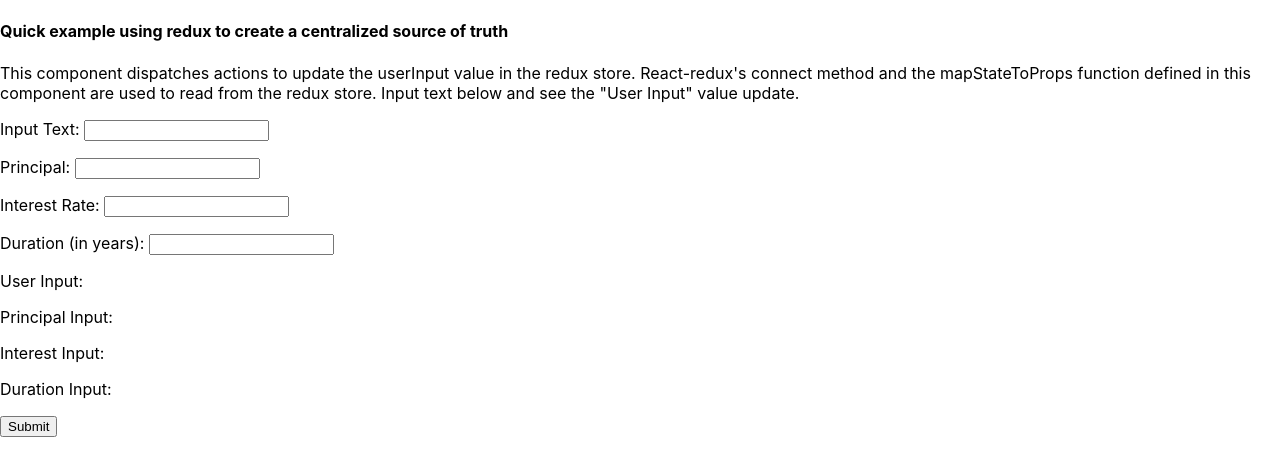
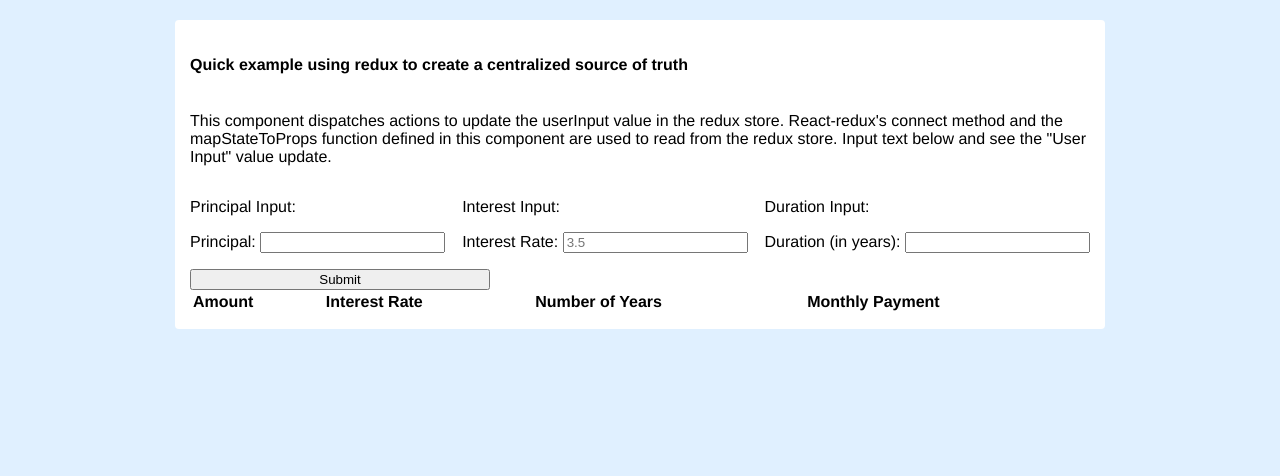
Before and after one commit to toaney/react-starter, a React (Create React App) app: page / in a window 1280 px wide. Shown: the top 476 px of the page. Built offline with nearby package versions, Linux system fonts and the light colour scheme.

Commit message:
add scss and basic styling

```diff
--- a/package.json
+++ b/package.json
@@ -6,10 +6,11 @@
     "@testing-library/jest-dom": "^4.2.4",
     "@testing-library/react": "^9.3.2",
     "@testing-library/user-event": "^7.1.2",
+    "node-sass": "^4.14.1",
     "react": "^16.13.1",
     "react-dom": "^16.13.1",
+    "react-redux": "^7.2.0",
     "react-scripts": "3.4.3",
-    "react-redux": "^7.2.0",
     "redux": "^4.0.5"
   },
   "scripts": {
--- a/src/App.css
+++ /dev/null
@@ -1,38 +0,0 @@
-.App {
-  text-align: center;
-}
-
-.App-logo {
-  height: 40vmin;
-  pointer-events: none;
-}
-
-@media (prefers-reduced-motion: no-preference) {
-  .App-logo {
-    animation: App-logo-spin infinite 20s linear;
-  }
-}
-
-.App-header {
-  background-color: #282c34;
-  min-height: 100vh;
-  display: flex;
-  flex-direction: column;
-  align-items: center;
-  justify-content: center;
-  font-size: calc(10px + 2vmin);
-  color: white;
-}
-
-.App-link {
-  color: #61dafb;
-}
-
-@keyframes App-logo-spin {
-  from {
-    transform: rotate(0deg);
-  }
-  to {
-    transform: rotate(360deg);
-  }
-}
--- a/src/App.js
+++ b/src/App.js
@@ -1,6 +1,5 @@
 
 import React, { useState, useEffect } from 'react';
-import './App.css';
 import { connect } from 'react-redux';
 import * as inputActions from './actions/userInputAction';
 // import { updateUserInput, updatePrincipalInput, updateInterestInput, updateDurationInput } from './actions/userInputAction';
@@ -37,40 +36,71 @@ const ReduxStateExample = ({dispatch, userInput, quotes}) => {
   return (
       <div className="content-container">
           <div className="content">
-              <div className="content-centered content-container">
             <h4>Quick example using redux to create a centralized source of truth</h4>
             <p>This component dispatches actions to update the userInput value in the redux store. React-redux's connect method and the mapStateToProps function defined in this component are used to read from the redux store. Input text below and see the "User Input" value update.</p>
-                <p>Input Text: <input className="input-field" onChange={e => dispatch(inputActions.updateUserInput(e.target.value))} value={userInput}/></p>
+            <div className="form-inputs">
+              <div>
+                <p>Principal Input: {principalInput}</p>
                 <p>Principal: <input type="number" className="input-field" onChange={e => setPrincipalInput(e.target.value)} value={principalInput}/></p>
-                <p>Interest Rate: <input className="input-field" onChange={e => setInterestInput (e.target.value)} value={interestInput}/></p>
-                <p>Duration (in years): <input className="input-field" onChange={e => setDurationInput(e.target.value)} value={durationInput}/></p>
-                <p>User Input: {userInput}</p>
-                <p>Principal Input: {principalInput}</p>
+              </div>
+              <div>
                 <p>Interest Input: {interestInput}</p>
+                <p>Interest Rate: <input type="number" className="input-field" list="interestRates" placeholder="3.5" onChange={e => setInterestInput (e.target.value)} value={interestInput}/></p>
+                <datalist id="interestRates">
+                  <option value="3.0"></option>
+                  <option value="3.25"></option>
+                  <option value="3.5"></option>
+                  <option value="3.75"></option>
+                  <option value="4.0"></option>
+                  <option value="4.25"></option>
+                  <option value="4.5"></option>
+                  <option value="4.75"></option>
+                </datalist>
+              </div>
+              <div>
                 <p>Duration Input: {durationInput}</p>
+                <p>Duration (in years): <input type="number" className="input-field" list="loanDuration" onChange={e => setDurationInput(e.target.value)} value={durationInput}/></p>
+                <datalist id="loanDuration">
+                  <option value="10"></option>
+                  <option value="15"></option>
+                  <option value="20"></option>
+                  <option value="30"></option>
+                </datalist>
+              </div>
+            </div>
             {displayFormError? (
-                  <p>Please enter a value for all fields</p>
+              <p className="input-error">Please enter a value for all fields</p>
             ) : (
               ""
             )}
-                <button onClick={handleFormSubmit}>
+            <button className="form-submit" onClick={handleFormSubmit}>
             {/* <button onClick={dispatch(inputActions.submitUserInputs(principalInput, interestInput, durationInput))}> */}
               Submit
             </button>
-              </div>
-              <div className="content-centered content-container form-results">
+
+            {userQuotes? (
+              <div className="content-centeredform-results">
+                <table className="results-table">
+                  <tr>
+                    <th>Amount</th>
+                    <th>Interest Rate</th>
+                    <th>Number of Years</th>
+                    <th>Monthly Payment</th>
+                  </tr>
                   { userQuotes.map((currentQuote) => {
                     return(
-                    <div>
-                      <p>Principal: {currentQuote.principalInput}</p>
-                      <p>Intertest Rate: {currentQuote.interestInput}</p>
-                      <p>Duration: {currentQuote.durationInput}</p>
+                      <tr>
+                        <td>{currentQuote.principalInput}</td>
+                        <td>{currentQuote.interestInput}</td>
+                        <td>{currentQuote.durationInput}</td>
+                      </tr>
+                    );
+                  })}
+                </table>
               </div>
-                  );
-                })
-
-                }
-              </div>
+            ) : (
+              <span></span>
+            )}
           </div>
       </div>
   )
--- a/src/index.js
+++ b/src/index.js
@@ -1,6 +1,6 @@
 import React from 'react';
 import ReactDOM from 'react-dom';
-import './index.css';
+import './scss/styles.scss';
 import App from './App';
 import { Provider } from 'react-redux';
 import { createStore } from 'redux';
@@ -12,6 +12,7 @@ const store = createStore(rootReducer);
 ReactDOM.render(
   <React.StrictMode>
     <Provider store={store}>
+
       <App />
     </Provider>
   </React.StrictMode>,
--- /dev/null
+++ b/src/scss/styles.scss
@@ -0,0 +1,54 @@
+/* Chrome, Safari, Edge, Opera */
+input::-webkit-outer-spin-button,
+input::-webkit-inner-spin-button {
+  -webkit-appearance: none;
+  margin: 0;
+}
+
+/* Firefox */
+input[type=number] {
+  -moz-appearance: textfield;
+}
+
+body {
+    margin: 0;
+    background-color: #E0F0FF;
+    font-family: proxima-nova, "Helvetica", "Arial", sans-serif;
+}
+
+.content-container {
+    max-width: 900px;
+    background-color: #ffffff;
+    border-radius: 4px;
+    margin: 20px auto;
+    padding: 15px;
+}
+
+.content {
+    display: flex;
+    flex-direction: column;
+    // @media (max-width: 920px) {
+    //     flex-direction: column;
+    // }
+
+}
+
+.form-inputs {
+    display: flex;
+    flex-direction: row;
+    justify-content: space-between;
+}
+
+.form-submit {
+    max-width: 300px;
+}
+
+.input-error {
+    color: red;
+}
+
+.results-table {
+    width: 100%;
+    text-align: left;
+
+}
```
Also changed, not shown: 1 other file (tests, documents, lock files or other folders). Lines whose indentation alone changed are shown as unchanged.
